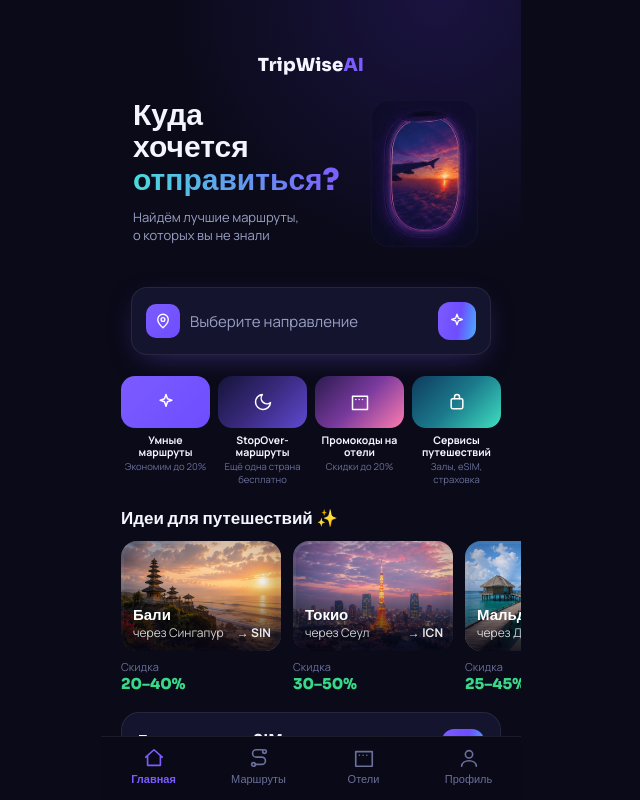
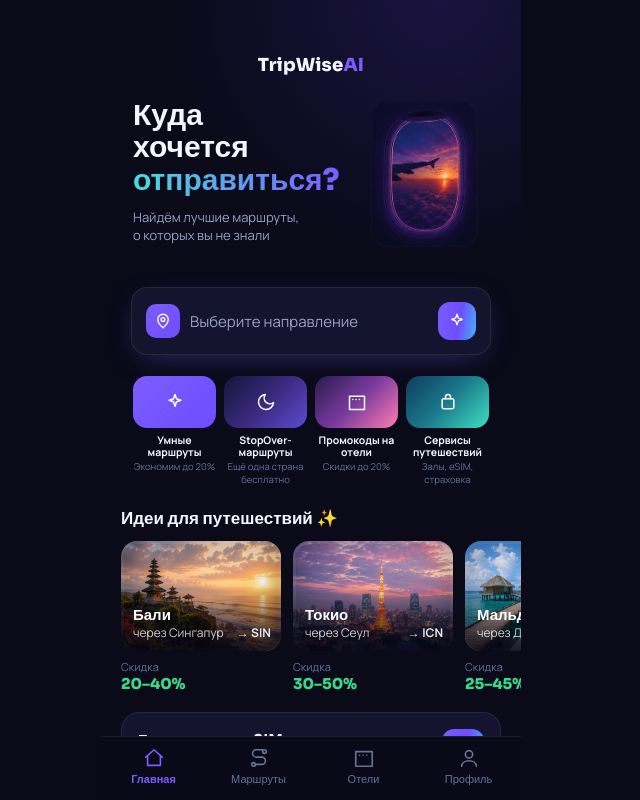
Before and after one commit to willi99708/tripwise-app, a React (Vite) app: page / in a window 1280 px wide. Shown: the whole page, without its empty margins (329-969 px from the left). Built offline with nearby package versions, Linux system fonts and the light colour scheme.

Commit message:
Update App.jsx

```diff
--- a/src/App.jsx
+++ b/src/App.jsx
@@ -320,7 +320,7 @@ function Home({ onSearch, onPickDest, goProfile }) {
         <div style={{ width: 38, height: 38, borderRadius: 12, background: GRAD.cta, display: "grid", placeItems: "center" }}><Icon d={I.spark} size={18} color="#fff" /></div>
       </div>
     </div>
-    <div style={{ padding: "21px 20px 0", display: "grid", gridTemplateColumns: "1fr 1fr 1fr 1fr", gap: 8 }}>
+    <div style={{ padding: "21px 32px 0", display: "grid", gridTemplateColumns: "1fr 1fr 1fr 1fr", gap: 8 }}>
       {adv.map(([t, s, g, ic]) => (<div key={t} style={{ textAlign: "center" }}><div style={{ height: 52, borderRadius: 14, background: g, display: "grid", placeItems: "center", marginBottom: 6 }}><Icon d={ic} size={20} color="#fff" /></div><div style={{ fontSize: 10.5, color: T.text, fontWeight: 700, lineHeight: 1.15 }}>{t}</div><div style={{ fontSize: 9.5, color: T.subd, marginTop: 2 }}>{s}</div></div>))}
     </div>
     <div style={{ padding: "22px 0 0 20px" }}>
```
